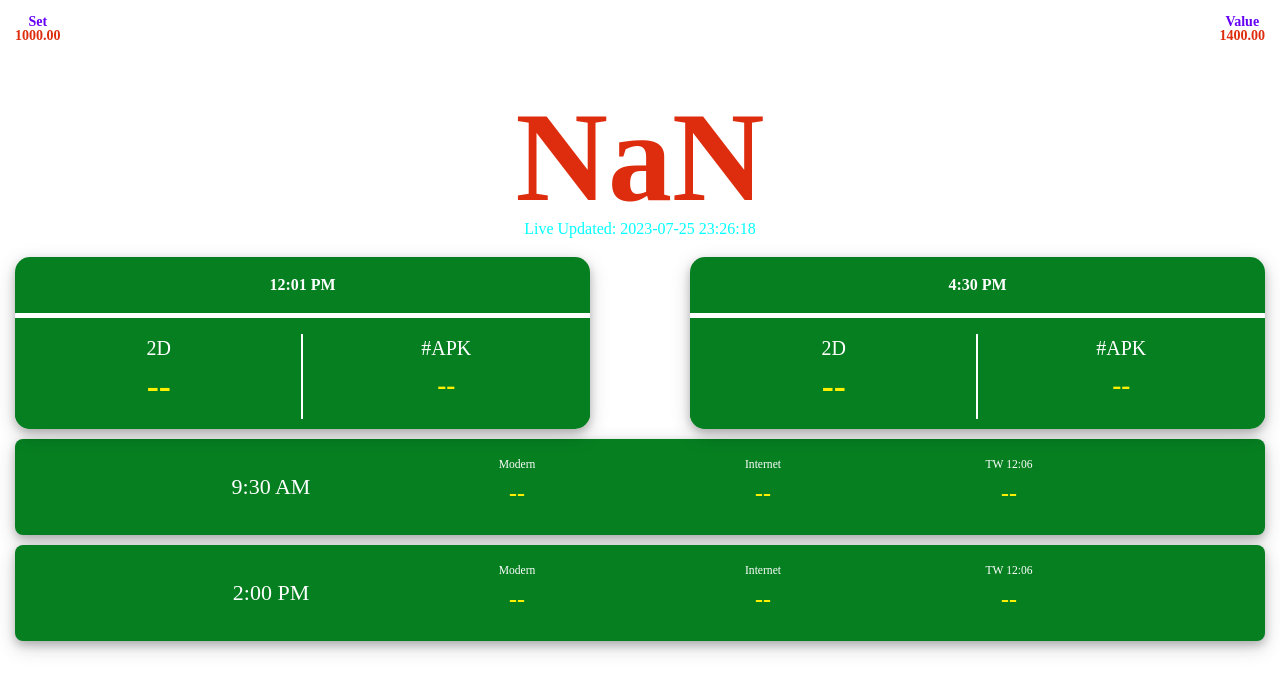
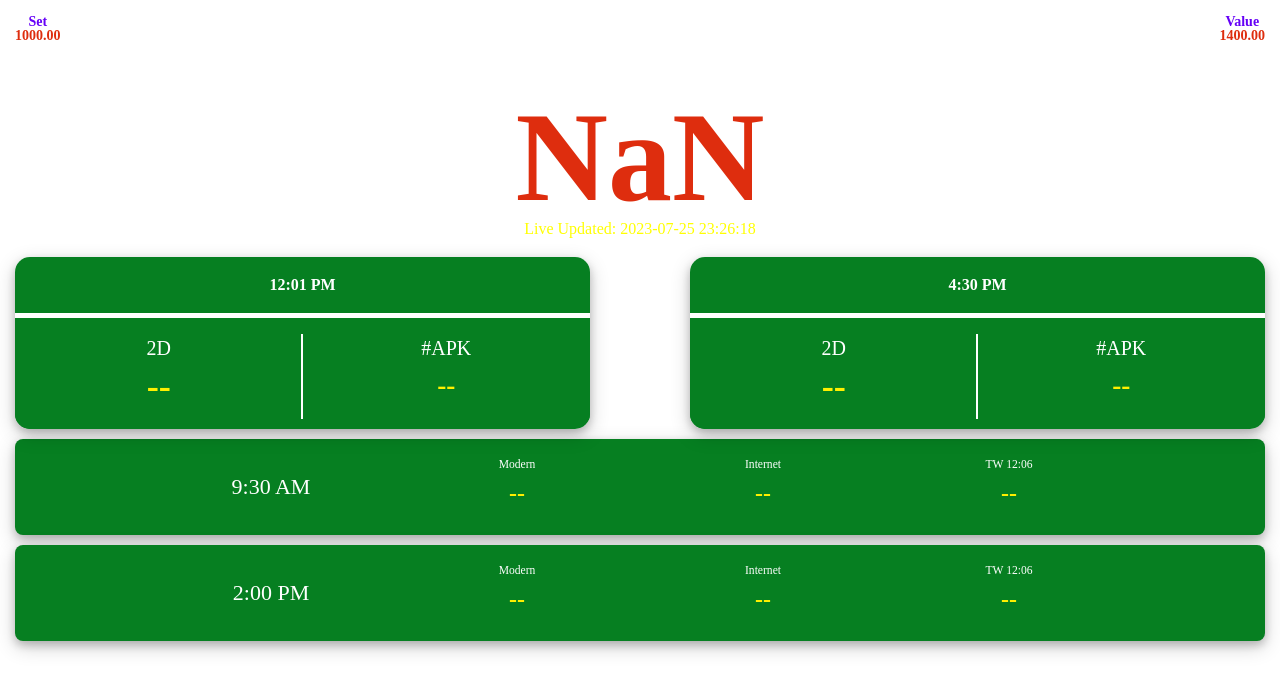
Before and after one commit to SmarterBoy32/smarterboy2d, a plain HTML site: page index.html in a window 1280 px wide. Drawn offline with nearby package versions, Linux system fonts and the light colour scheme; no server answers; a web font is replaced by a local one.

Commit message:
Update index.html

```diff
--- a/index.html
+++ b/index.html
@@ -527,7 +527,7 @@ css: ;
 <meta name="google-adsense-platform-account" content="ca-host-pub-1556223355139109">
 <meta name="google-adsense-platform-domain" content="blogspot.com">
 </head>
-	<body class="bg-grey" style="color:#00ffffff">
+	<body class="bg-grey" style="color:#ffff00">
 <section id="stock-header">
 <div class="container">
 <div class="main-data">
```
